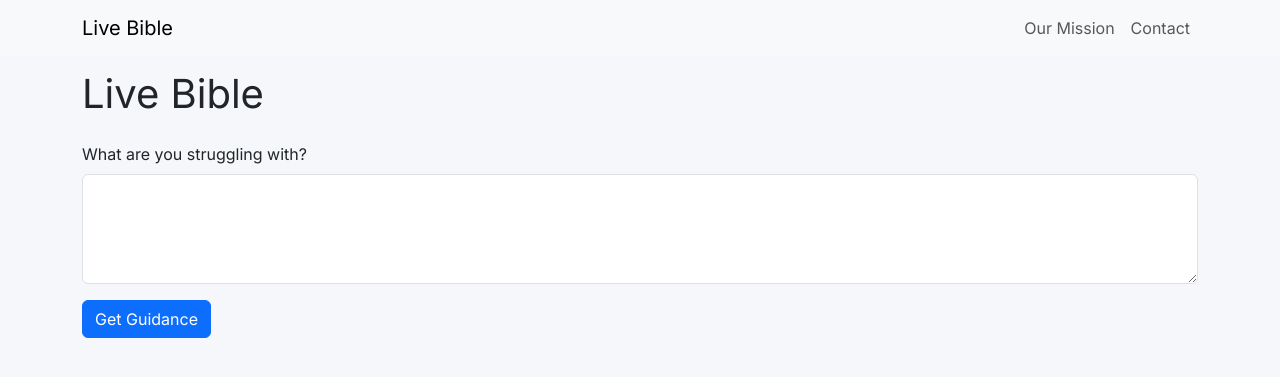
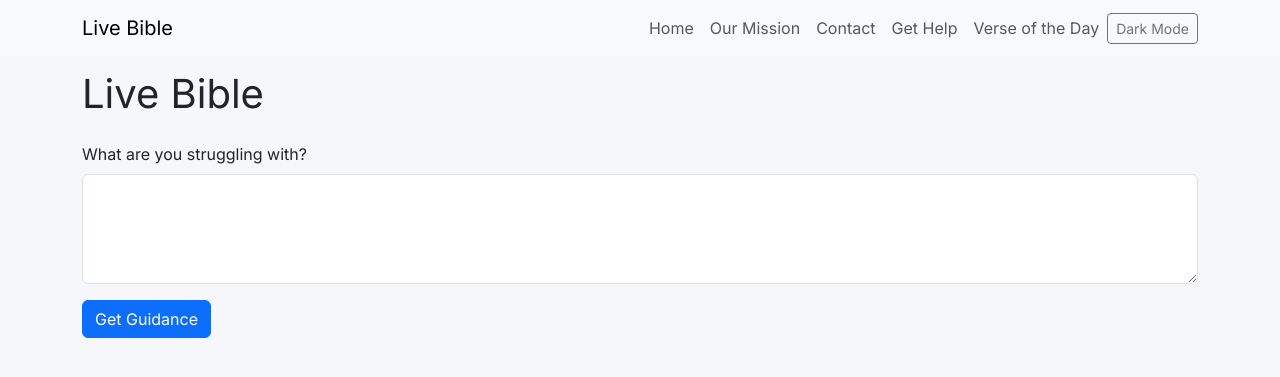
Before and after one commit to WarnerU22/LiveBible, a Flask app: page / in a window 1280 px wide. Shown: the top 377 px of the page. Run offline with Flask 3, Linux system fonts and the light colour scheme.

Commit message:
Add home button, theme toggle and help/verse pages

```diff
--- a/main.py
+++ b/main.py
@@ -43,5 +43,21 @@ def contact():
 def mission():
     return render_template("mission.html")
 
+
+@app.route("/help")
+def help_page():
+    return render_template("help.html")
+
+
+@app.route("/verse")
+def verse():
+    verses = [
+        "For God so loved the world, that he gave his only Son (John 3:16)",
+        "The LORD is my shepherd; I shall not want (Psalm 23:1)",
+        "I can do all things through Christ who strengthens me (Philippians 4:13)",
+    ]
+    import random
+    return render_template("verse.html", verse=random.choice(verses))
+
 if __name__ == "__main__":
     app.run(debug=True)
--- a/templates/base.html
+++ b/templates/base.html
@@ -21,6 +21,17 @@
             border-left: 5px solid #0d6efd;
             white-space: pre-wrap;
         }
+        .dark-mode {
+            background-color: #121212;
+            color: #f8f9fa;
+        }
+        .dark-mode .navbar {
+            background-color: #343a40 !important;
+        }
+        .dark-mode .response-box {
+            background-color: #1e1e1e;
+            border-left-color: #0d6efd;
+        }
     </style>
 </head>
 <body>
@@ -33,10 +44,22 @@
     <div class="collapse navbar-collapse" id="navbarNav">
       <ul class="navbar-nav ms-auto">
         <li class="nav-item">
+          <a class="nav-link" href="/">Home</a>
+        </li>
+        <li class="nav-item">
           <a class="nav-link" href="/mission">Our Mission</a>
         </li>
         <li class="nav-item">
           <a class="nav-link" href="/contact">Contact</a>
+        </li>
+        <li class="nav-item">
+          <a class="nav-link" href="/help">Get Help</a>
+        </li>
+        <li class="nav-item">
+          <a class="nav-link" href="/verse">Verse of the Day</a>
+        </li>
+        <li class="nav-item d-flex align-items-center">
+          <button class="btn btn-sm btn-outline-secondary" id="themeToggle">Dark Mode</button>
         </li>
       </ul>
     </div>
@@ -46,5 +69,14 @@
     {% block content %}{% endblock %}
 </div>
 <script src="https://cdn.jsdelivr.net/npm/bootstrap@5.3.0/dist/js/bootstrap.bundle.min.js"></script>
+<script>
+  const toggle = document.getElementById('themeToggle');
+  if (toggle) {
+    toggle.addEventListener('click', () => {
+      document.body.classList.toggle('dark-mode');
+      toggle.textContent = document.body.classList.contains('dark-mode') ? 'Light Mode' : 'Dark Mode';
+    });
+  }
+</script>
 </body>
 </html>
--- /dev/null
+++ b/templates/verse.html
@@ -0,0 +1,5 @@
+{% extends "base.html" %}
+{% block content %}
+<h1 class="mb-4">Verse of the Day</h1>
+<p class="fs-5">{{ verse }}</p>
+{% endblock %}
```
Also changed, not shown: templates/help.html (added, +11 -0 lines).
